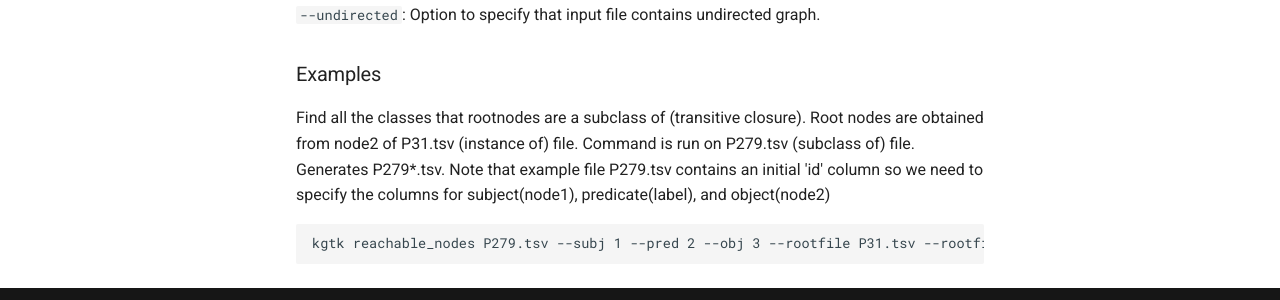
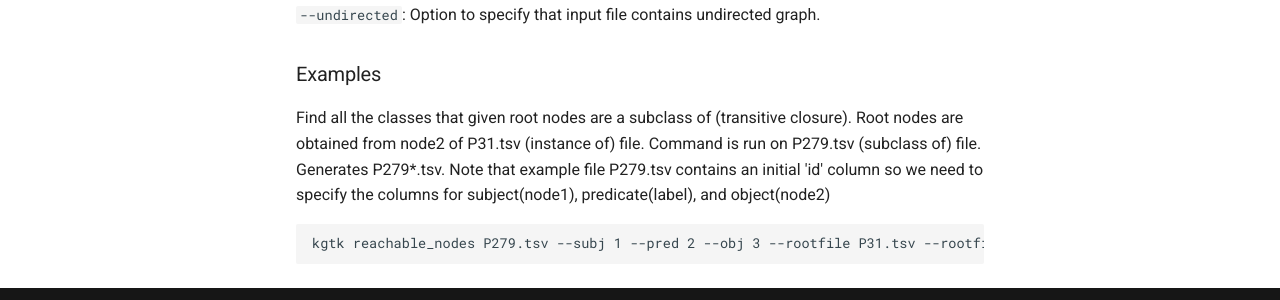
Before and after one commit to usc-isi-i2/kgtk, an MkDocs documentation site: the page built from docs/reachable_nodes.md, in a window 1280 px wide and 1300 px high. Shown: the part 968-1268 px from the top of the window. Built offline with MkDocs 1.6.1 and Material for MkDocs 9.7.7, drawn with Linux system fonts in a browser that asks for light colours.

Commit message:
Update reachable_nodes.md

````diff
--- a/docs/reachable_nodes.md
+++ b/docs/reachable_nodes.md
@@ -34,7 +34,7 @@ kgtk reachable_nodes filename OPTIONS
 
 ### Examples
 
-Find all the classes that rootnodes are a subclass of (transitive closure). Root nodes are obtained from node2 of P31.tsv (instance of) file. Command is run on P279.tsv (subclass of) file. Generates P279*.tsv. Note that example file P279.tsv contains an initial 'id' column so we need to specify the columns for subject(node1), predicate(label), and object(node2)
+Find all the classes that given root nodes are a subclass of (transitive closure). Root nodes are obtained from node2 of P31.tsv (instance of) file. Command is run on P279.tsv (subclass of) file. Generates P279*.tsv. Note that example file P279.tsv contains an initial 'id' column so we need to specify the columns for subject(node1), predicate(label), and object(node2)
 
 ```
 kgtk reachable_nodes P279.tsv --subj 1 --pred 2 --obj 3 --rootfile P31.tsv --rootfilecolumn 3 -o P279*.tsv
````
